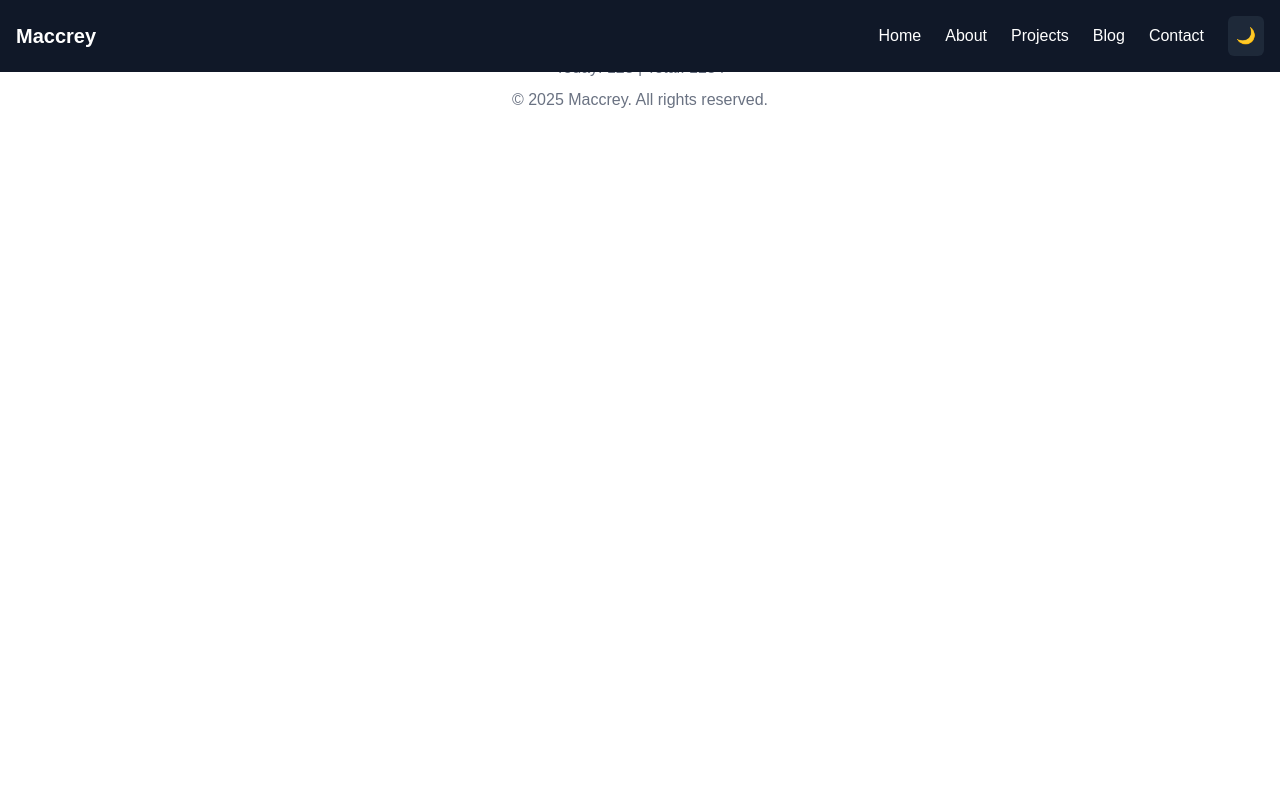
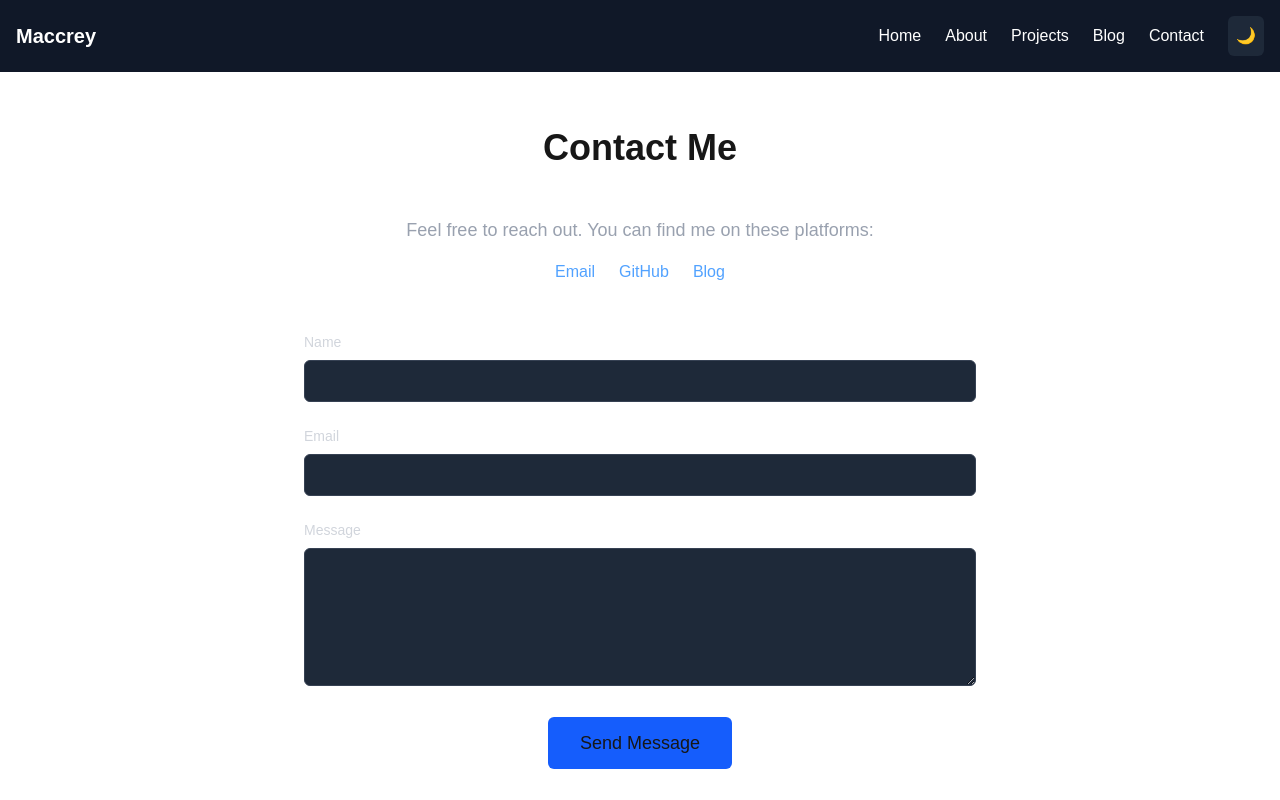
Before and after one commit to Maccrey/maccrey-profile, a Next.js app in the folder maccrey-portfolio/: page /contact in a window 1280 px wide. Shown: the top 800 px of the page. Built offline with nearby package versions, Linux system fonts and the light colour scheme.

Commit message:
feat: Implement contact and about sections

```diff
--- a/maccrey-portfolio/app/about/page.tsx
+++ b/maccrey-portfolio/app/about/page.tsx
@@ -1,4 +1,48 @@
+export default function AboutPage() {
+  const techStack = ["Dart", "Python", "Firebase", "Supabase", "Cloudflare", "Next.js", "n8n", "Flutter"];
 
-export default function AboutPage() {
-  return <div>About Page</div>;
+  return (
+    <div className="container mx-auto px-4 py-24 sm:py-32">
+      <h1 className="text-4xl font-bold text-center mb-16">About Me</h1>
+      <div className="max-w-3xl mx-auto space-y-16">
+        <section>
+          <h2 className="text-2xl font-bold mb-4 text-blue-400">My Story</h2>
+          <p className="text-lg text-gray-300 leading-relaxed">
+            50세에 새로운 도전을 시작한 늦깎이 개발자입니다.
+            호기심과 만드는 것에 대한 열정 하나로 시작해, 이제는 풀스택 개발자로 성장하고 있습니다.
+            Flutter로 앱을 만들고, Python과 n8n으로 비효율을 자동화하며, Next.js로 웹의 가능성을 탐험합니다.
+            나이는 숫자에 불과하다는 것을 코드로 증명하고 있습니다.
+          </p>
+        </section>
+
+        <section>
+          <h2 className="text-2xl font-bold mb-4 text-blue-400">Philosophy</h2>
+          <blockquote className="text-xl italic text-gray-400 border-l-4 border-blue-500 pl-4">
+            “나는 효율적인 자동화와 사용자 경험 사이의 균형을 찾는 개발자다.”
+          </blockquote>
+        </section>
+
+        <section>
+          <h2 className="text-2xl font-bold mb-4 text-blue-400">Tech Stack</h2>
+          <div className="flex flex-wrap gap-4">
+            {techStack.map((tech) => (
+              <div key={tech} className="bg-gray-700 px-4 py-2 rounded-full text-sm font-medium">
+                {tech}
+              </div>
+            ))}
+          </div>
+        </section>
+
+        <section className="text-center pt-8">
+          <a
+            href="/resume.pdf" // TODO: Add resume.pdf to /public folder
+            download
+            className="inline-block px-8 py-3 bg-blue-600 hover:bg-blue-700 rounded-md text-lg font-medium transition-colors"
+          >
+            Download Resume
+          </a>
+        </section>
+      </div>
+    </div>
+  );
 }
--- a/maccrey-portfolio/app/contact/page.tsx
+++ b/maccrey-portfolio/app/contact/page.tsx
@@ -1,4 +1,81 @@
+'use client';
+
+import { useState } from 'react';
 
 export default function ContactPage() {
-  return <div>Contact Page</div>;
+  const [name, setName] = useState('');
+  const [email, setEmail] = useState('');
+  const [message, setMessage] = useState('');
+
+  const handleSubmit = (e: React.FormEvent) => {
+    e.preventDefault();
+    // TODO: Implement actual form submission logic (e.g., using an API route or a third-party service)
+    console.log({ name, email, message });
+    alert('Message sent! (This is a demo)');
+    setName('');
+    setEmail('');
+    setMessage('');
+  };
+
+  return (
+    <div className="container mx-auto px-4 py-24 sm:py-32">
+      <h1 className="text-4xl font-bold text-center mb-12">Contact Me</h1>
+      <div className="max-w-2xl mx-auto">
+        <div className="mb-12 text-center">
+          <p className="text-lg text-gray-400 mb-4">
+            Feel free to reach out. You can find me on these platforms:
+          </p>
+          <div className="flex justify-center gap-6">
+            <a href="mailto:maccrey@naver.com" className="text-blue-400 hover:underline transition-colors">Email</a>
+            <a href="https://github.com/Maccrey" target="_blank" rel="noopener noreferrer" className="text-blue-400 hover:underline transition-colors">GitHub</a>
+            <a href="https://code-lab.tistory.com/" target="_blank" rel="noopener noreferrer" className="text-blue-400 hover:underline transition-colors">Blog</a>
+          </div>
+        </div>
+
+        <form onSubmit={handleSubmit} className="space-y-6">
+          <div>
+            <label htmlFor="name" className="block text-sm font-medium text-gray-300 mb-2">Name</label>
+            <input
+              type="text"
+              id="name"
+              value={name}
+              onChange={(e) => setName(e.target.value)}
+              required
+              className="w-full px-4 py-2 bg-gray-800 border border-gray-700 rounded-md focus:ring-blue-500 focus:border-blue-500 transition-colors"
+            />
+          </div>
+          <div>
+            <label htmlFor="email" className="block text-sm font-medium text-gray-300 mb-2">Email</label>
+            <input
+              type="email"
+              id="email"
+              value={email}
+              onChange={(e) => setEmail(e.target.value)}
+              required
+              className="w-full px-4 py-2 bg-gray-800 border border-gray-700 rounded-md focus:ring-blue-500 focus:border-blue-500 transition-colors"
+            />
+          </div>
+          <div>
+            <label htmlFor="message" className="block text-sm font-medium text-gray-300 mb-2">Message</label>
+            <textarea
+              id="message"
+              rows={5}
+              value={message}
+              onChange={(e) => setMessage(e.target.value)}
+              required
+              className="w-full px-4 py-2 bg-gray-800 border border-gray-700 rounded-md focus:ring-blue-500 focus:border-blue-500 transition-colors"
+            ></textarea>
+          </div>
+          <div className="text-center">
+            <button
+              type="submit"
+              className="px-8 py-3 bg-blue-600 hover:bg-blue-700 rounded-md text-lg font-medium transition-colors disabled:bg-gray-500"
+            >
+              Send Message
+            </button>
+          </div>
+        </form>
+      </div>
+    </div>
+  );
 }
```
